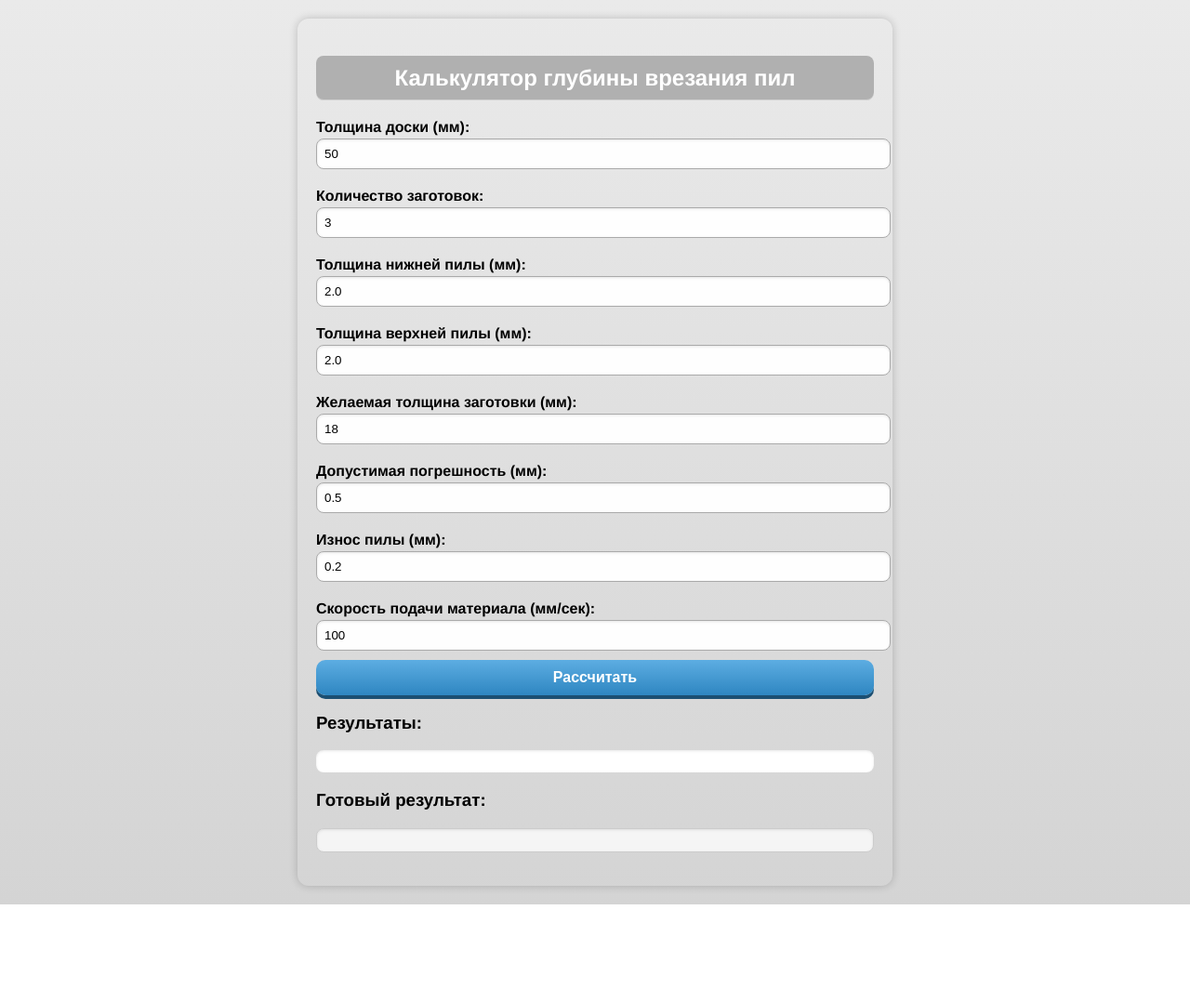
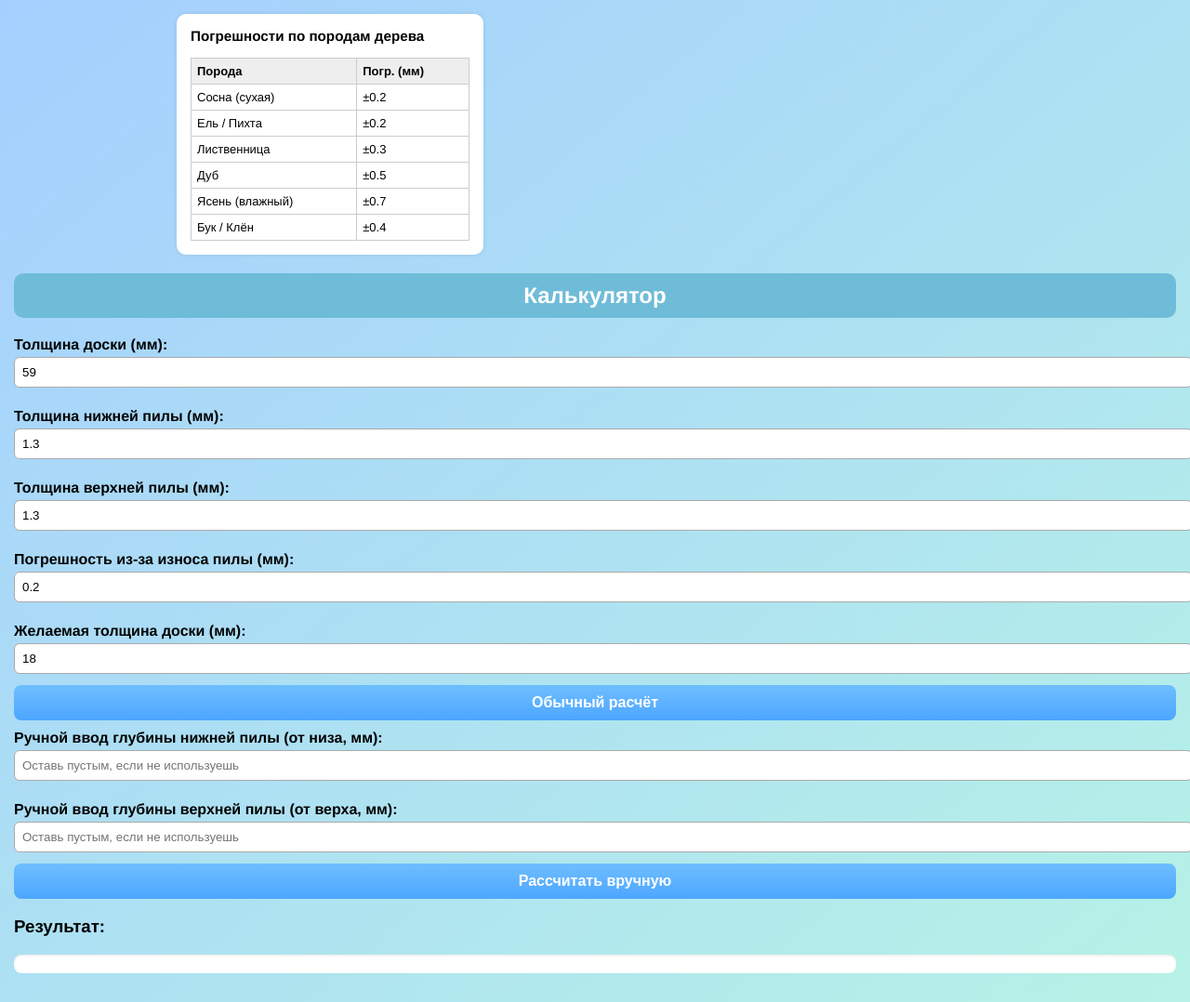
Before and after one commit to Rspgozer/pila-calc, a plain HTML site: page index.html in a window 1280 px wide. Shown: the whole page at 93% size. Before the commit the page ends 973 px from the top, so only its background shows below. Drawn offline with Linux system fonts and the light colour scheme.

Commit message:
Add files via upload

```diff
--- a/index.html
+++ b/index.html
@@ -3,171 +3,191 @@
 <html lang="ru">
 <head>
     <meta charset="UTF-8">
-    <title>Калькулятор распила (iPhone стиль)</title>
+    <meta name="viewport" content="width=device-width, initial-scale=1.0">
+    <title>Калькулятор 3-х досок</title>
     <style>
         body {
             font-family: 'Helvetica Neue', Helvetica, Arial, sans-serif;
-            background: linear-gradient(to bottom, #eaeaea, #d4d4d4);
-            max-width: 600px;
-            margin: 20px auto;
-            padding: 20px;
-            border-radius: 12px;
-            box-shadow: 0 0 10px rgba(0,0,0,0.2);
+            background: linear-gradient(to bottom right, #a5cfff, #b6f2e6);
+            margin: 0 auto;
+            padding: 15px;
+            max-width: 100%;
+            box-shadow: 0 0 10px rgba(0,0,0,0.1);
         }
-
         h2 {
-            background: #b0b0b0;
+            text-align: center;
+            background: #6fbcd8;
             color: white;
-            text-align: center;
             padding: 10px;
-            border-radius: 8px;
-            box-shadow: inset 0 -1px 0 rgba(255,255,255,0.4);
+            border-radius: 10px;
         }
-
         label {
             font-weight: bold;
             display: block;
             margin-top: 10px;
         }
-
         input {
             width: 100%;
             padding: 8px;
-            margin-top: 3px;
-            margin-bottom: 10px;
+            margin-top: 4px;
+            margin-bottom: 12px;
+            border-radius: 6px;
             border: 1px solid #aaa;
-            border-radius: 8px;
-            background: #fefefe;
-            box-shadow: inset 0 1px 3px rgba(0,0,0,0.1);
         }
-
         button {
             width: 100%;
             padding: 10px;
-            background: linear-gradient(to bottom, #5dade2, #2e86c1);
+            background: linear-gradient(to bottom, #6ebeff, #4da6ff);
             color: white;
+            font-weight: bold;
+            font-size: 16px;
             border: none;
-            border-radius: 10px;
-            font-size: 16px;
-            font-weight: bold;
-            box-shadow: 0 4px #1b4f72;
+            border-radius: 8px;
             cursor: pointer;
         }
-
-        button:active {
-            box-shadow: 0 2px #1b4f72;
-            transform: translateY(2px);
-        }
-
-        p, #finalResult {
-            font-size: 16px;
+        p {
             background: white;
-            padding: 12px;
+            padding: 10px;
             border-radius: 8px;
             box-shadow: inset 0 1px 3px rgba(0,0,0,0.1);
-            margin-top: 10px;
-        }
-
-        #finalResult {
-            font-weight: bold;
-            background: #f5f5f5;
-            border: 1px solid #ccc;
-            color: #2c3e50;
         }
     </style>
 </head>
 <body>
-    <h2>Калькулятор глубины врезания пил</h2>
+
+<div style="max-width: 900px; margin: 0 auto 20px auto;">
+  <div style="background: white; padding: 15px; border-radius: 10px; font-size: 13px; box-shadow: 0 0 5px rgba(0,0,0,0.1); max-width: 300px;">
+    <h3 style="margin-top: 0;">Погрешности по породам дерева</h3>
+    <table style="width: 100%; border-collapse: collapse;">
+      <tr style="background:#eee; font-weight:bold;">
+        <td style="border:1px solid #ccc; padding:6px;">Порода</td>
+        <td style="border:1px solid #ccc; padding:6px;">Погр. (мм)</td>
+      </tr>
+      <tr><td style="border:1px solid #ccc; padding:6px;">Сосна (сухая)</td><td style="border:1px solid #ccc; padding:6px;">±0.2</td></tr>
+      <tr><td style="border:1px solid #ccc; padding:6px;">Ель / Пихта</td><td style="border:1px solid #ccc; padding:6px;">±0.2</td></tr>
+      <tr><td style="border:1px solid #ccc; padding:6px;">Лиственница</td><td style="border:1px solid #ccc; padding:6px;">±0.3</td></tr>
+      <tr><td style="border:1px solid #ccc; padding:6px;">Дуб</td><td style="border:1px solid #ccc; padding:6px;">±0.5</td></tr>
+      <tr><td style="border:1px solid #ccc; padding:6px;">Ясень (влажный)</td><td style="border:1px solid #ccc; padding:6px;">±0.7</td></tr>
+      <tr><td style="border:1px solid #ccc; padding:6px;">Бук / Клён</td><td style="border:1px solid #ccc; padding:6px;">±0.4</td></tr>
+    </table>
+  </div>
+</div>
+
+<h2>Калькулятор</h2>
 
     <label>Толщина доски (мм):</label>
-    <input type="number" id="board" value="50" step="0.01">
-
-    <label>Количество заготовок:</label>
-    <input type="number" id="pieces" value="3">
+    <input type="number" id="board" value="59" step="0.01">
 
     <label>Толщина нижней пилы (мм):</label>
-    <input type="number" id="kerfBottom" value="2.0" step="0.01">
+    <input type="number" id="kerfBottom" value="1.3" step="0.01">
 
     <label>Толщина верхней пилы (мм):</label>
-    <input type="number" id="kerfTop" value="2.0" step="0.01">
+    <input type="number" id="kerfTop" value="1.3" step="0.01">
 
-    <label>Желаемая толщина заготовки (мм):</label>
-    <input type="number" id="targetThickness" value="18" step="0.01">
-
-    <label>Допустимая погрешность (мм):</label>
-    <input type="number" id="tolerance" value="0.5" step="0.01">
-
-    <label>Износ пилы (мм):</label>
+    <label>Погрешность из-за износа пилы (мм):</label>
     <input type="number" id="wear" value="0.2" step="0.01">
 
-    <label>Скорость подачи материала (мм/сек):</label>
-    <input type="number" id="feedSpeed" value="100" step="1">
+    <label>Желаемая толщина доски (мм):</label>
+    <input type="number" id="target" value="18" step="0.01">
 
-    <button onclick="calculate()">Рассчитать</button>
 
-    <h3>Результаты:</h3>
+    <button onclick="calculate()">Обычный расчёт</button>
+
+
+
+
+
+    <label>Ручной ввод глубины нижней пилы (от низа, мм):</label>
+    <input type="number" id="manualBottom" value="" step="0.01" placeholder="Оставь пустым, если не используешь">
+
+    <label>Ручной ввод глубины верхней пилы (от верха, мм):</label>
+    <input type="number" id="manualTop" value="" step="0.01" placeholder="Оставь пустым, если не используешь">
+
+    <button onclick="calculateManual()">Рассчитать вручную</button>
+
+    <h3>Результат:</h3>
+
     <p id="result"></p>
 
-    <h3>Готовый результат:</h3>
-    <p id="finalResult"></p>
+    <script>
+    function calculate() {
+        const board = parseFloat(document.getElementById("board").value);
+        const kerfBottom = parseFloat(document.getElementById("kerfBottom").value);
+        const kerfTop = parseFloat(document.getElementById("kerfTop").value);
+        const wear = parseFloat(document.getElementById("wear").value);
+        const target = parseFloat(document.getElementById("target").value);
 
-    <script>
-        function calculate() {
-            const board = parseFloat(document.getElementById("board").value);
-            const pieces = parseInt(document.getElementById("pieces").value);
-            const kerfBottom = parseFloat(document.getElementById("kerfBottom").value);
-            const kerfTop = parseFloat(document.getElementById("kerfTop").value);
-            const targetThickness = parseFloat(document.getElementById("targetThickness").value);
-            const tolerance = parseFloat(document.getElementById("tolerance").value);
-            const wear = parseFloat(document.getElementById("wear").value);
-            const feedSpeed = parseFloat(document.getElementById("feedSpeed").value);
+        const total_target = target * 3 + kerfBottom + kerfTop;
+        const leftover = board - total_target;
+        const per_piece_addition = leftover / 3;
+        const adjusted = target + per_piece_addition - wear;
 
-            const autoClimate = 0.2;
-            const autoFlatness = 0.3;
-            const calibration = 0.2;
+        const bottom_blade = adjusted + kerfBottom / 2;
+        const top_blade_center = bottom_blade + adjusted + kerfTop / 2 + kerfBottom / 2;
+        const top_blade = board - top_blade_center;
 
-            if (pieces < 2 || board <= 0 || kerfBottom <= 0 || kerfTop <= 0 ||
-                targetThickness <= 0 || tolerance < 0 || wear < 0 || feedSpeed <= 0) {
-                document.getElementById("result").innerHTML = "Проверьте ввод.";
-                document.getElementById("finalResult").innerHTML = "";
-                return;
-            }
+        const lower = bottom_blade - kerfBottom / 2;
+        const middle = (board - top_blade) - bottom_blade - kerfTop / 2 - kerfBottom / 2;
+        const upper = top_blade - kerfTop / 2;
 
-            const avgKerf = (kerfBottom + kerfTop) / 2;
-            const totalKerf = avgKerf * (pieces - 1);
-            const totalTarget = targetThickness * pieces;
-            const totalCompensation = wear + autoClimate + autoFlatness + calibration;
-            const totalNeeded = totalTarget + totalKerf + totalCompensation;
+        document.getElementById("result").innerHTML =
+            "Глубина нижней пилы (от низа): <b>" + bottom_blade.toFixed(2) + " мм</b><br>" +
+            "Глубина верхней пилы (от верха): <b>" + top_blade.toFixed(2) + " мм</b><br><br>" +
+            "Толщина нижней доски: <b>" + lower.toFixed(2) + " мм</b><br>" +
+            "Толщина средней доски: <b>" + middle.toFixed(2) + " мм</b><br>" +
+            "Толщина верхней доски: <b>" + upper.toFixed(2) + " мм</b>";
+    }
 
-            let output = "";
-            let final = "";
+    function calcFixedEdges() {
+        const board = parseFloat(document.getElementById("board").value);
+        const kerfBottom = parseFloat(document.getElementById("kerfBottom").value);
+        const kerfTop = parseFloat(document.getElementById("kerfTop").value);
+        const wear = parseFloat(document.getElementById("wear").value);
 
-            if (totalNeeded > board + tolerance) {
-                output += "<b style='color:red;'>Ошибка:</b> Недостаточно толщины доски для всех условий.<br>";
-                output += "Нужно минимум: <b>" + totalNeeded.toFixed(2) + " мм</b><br>";
-                final = "<span style='color:red;'><b>Распил невозможен без корректировок.</b></span>";
-            } else {
-                if (totalNeeded > board) {
-                    output += "<b style='color:orange;'>Внимание:</b> Параметры пограничные, но в пределах допуска.<br>";
-                }
+        const edge = 18.6;
+        const used = edge * 2 + kerfBottom + kerfTop;
+        const middle = board - used - wear;
 
-                const bottomCut = (targetThickness + kerfBottom / 2).toFixed(2);
-                const fromTop = targetThickness * (pieces - 1) + avgKerf * (pieces - 2) + kerfTop / 2;
-                const topCut = (board - fromTop).toFixed(2);
+        const bottom_blade = edge + kerfBottom / 2;
+        const top_blade_center = board - (edge + kerfTop / 2);
+        const top_blade = board - top_blade_center;
 
-                output += "Толщина одной заготовки: <b>" + targetThickness.toFixed(2) + " мм</b><br>";
-                output += "Общая компенсация: <b>" + totalCompensation.toFixed(2) + " мм</b><br>";
-                output += "Скорость подачи: <b>" + feedSpeed.toFixed(0) + " мм/сек</b><br>";
-                output += "Глубина нижней пилы (от низа): <b>" + bottomCut + " мм</b><br>";
-                output += "Глубина верхней пилы (от верха): <b>" + topCut + " мм</b>";
+        document.getElementById("result").innerHTML =
+            "<b>Расчёт по краям 18.6 мм:</b><br><br>" +
+            "Глубина нижней пилы (от низа): <b>" + bottom_blade.toFixed(2) + " мм</b><br>" +
+            "Глубина верхней пилы (от верха): <b>" + top_blade.toFixed(2) + " мм</b><br><br>" +
+            "Толщина нижней доски: <b>" + edge.toFixed(2) + " мм</b><br>" +
+            "Толщина средней доски: <b>" + middle.toFixed(2) + " мм</b><br>" +
+            "Толщина верхней доски: <b>" + edge.toFixed(2) + " мм</b>";
+    }
 
-                final = "<b>✔ Готово:</b> Можно получить " + pieces + " заготовок по " +
-                        targetThickness.toFixed(2) + " мм из доски " + board.toFixed(2) + " мм";
-            }
+    function calculateManual() {
+        const board = parseFloat(document.getElementById("board").value);
+        const kerfBottom = parseFloat(document.getElementById("kerfBottom").value);
+        const kerfTop = parseFloat(document.getElementById("kerfTop").value);
+        const wear = parseFloat(document.getElementById("wear").value);
+        const bottomDepth = parseFloat(document.getElementById("manualBottom").value);
+        const topDepth = parseFloat(document.getElementById("manualTop").value);
 
-            document.getElementById("result").innerHTML = output;
-            document.getElementById("finalResult").innerHTML = final;
+        if (isNaN(bottomDepth) || isNaN(topDepth)) {
+            document.getElementById("result").innerHTML = "<b>Пожалуйста, укажи обе глубины пил вручную!</b>";
+            return;
         }
+
+        const lower = bottomDepth - kerfBottom / 2;
+        const upper = topDepth - kerfTop / 2;
+        const middle = board - bottomDepth - topDepth - (kerfBottom + kerfTop) / 2;
+
+        document.getElementById("result").innerHTML =
+            "<b>Ручной расчёт:</b><br><br>" +
+            "Глубина нижней пилы (от низа): <b>" + bottomDepth.toFixed(2) + " мм</b><br>" +
+            "Глубина верхней пилы (от верха): <b>" + topDepth.toFixed(2) + " мм</b><br><br>" +
+            "Толщина нижней доски: <b>" + lower.toFixed(2) + " мм</b><br>" +
+            "Толщина средней доски: <b>" + middle.toFixed(2) + " мм</b><br>" +
+            "Толщина верхней доски: <b>" + upper.toFixed(2) + " мм</b>";
+    }
     </script>
+
+
 </body>
 </html>
```
